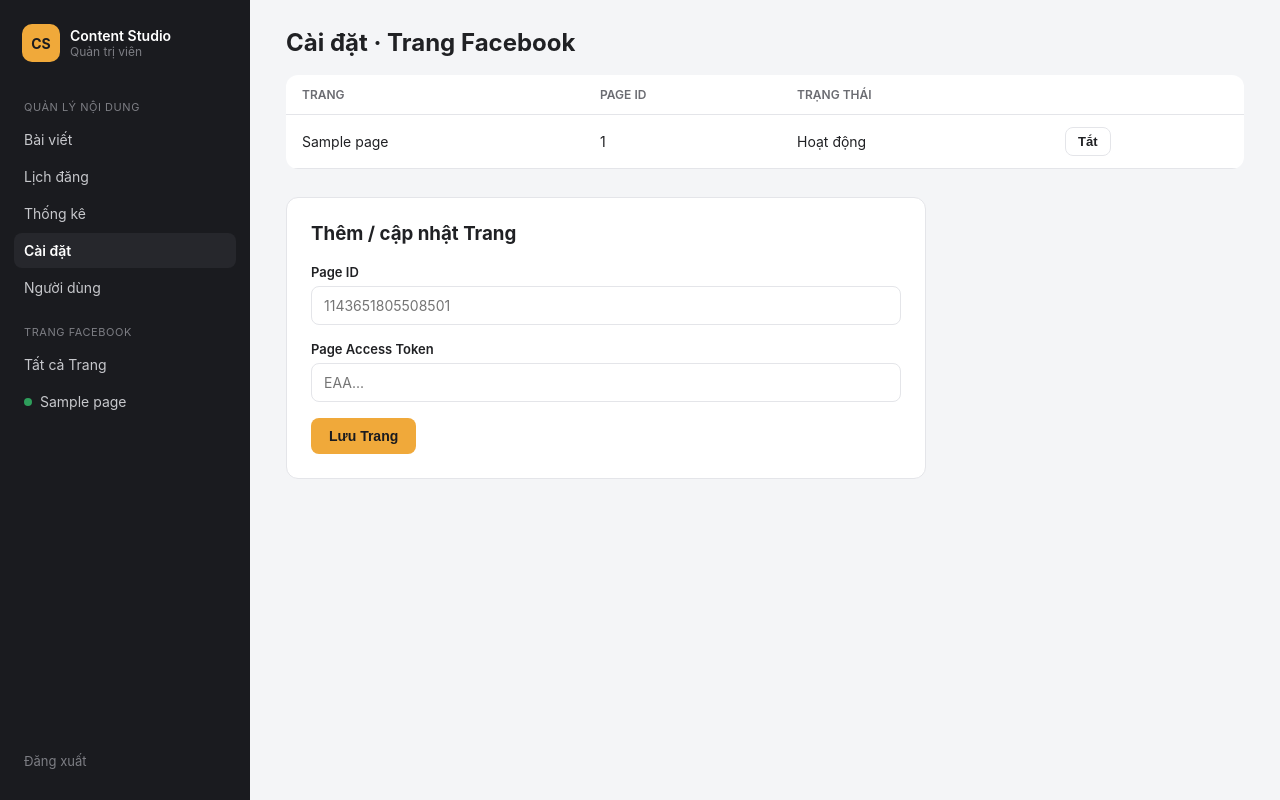
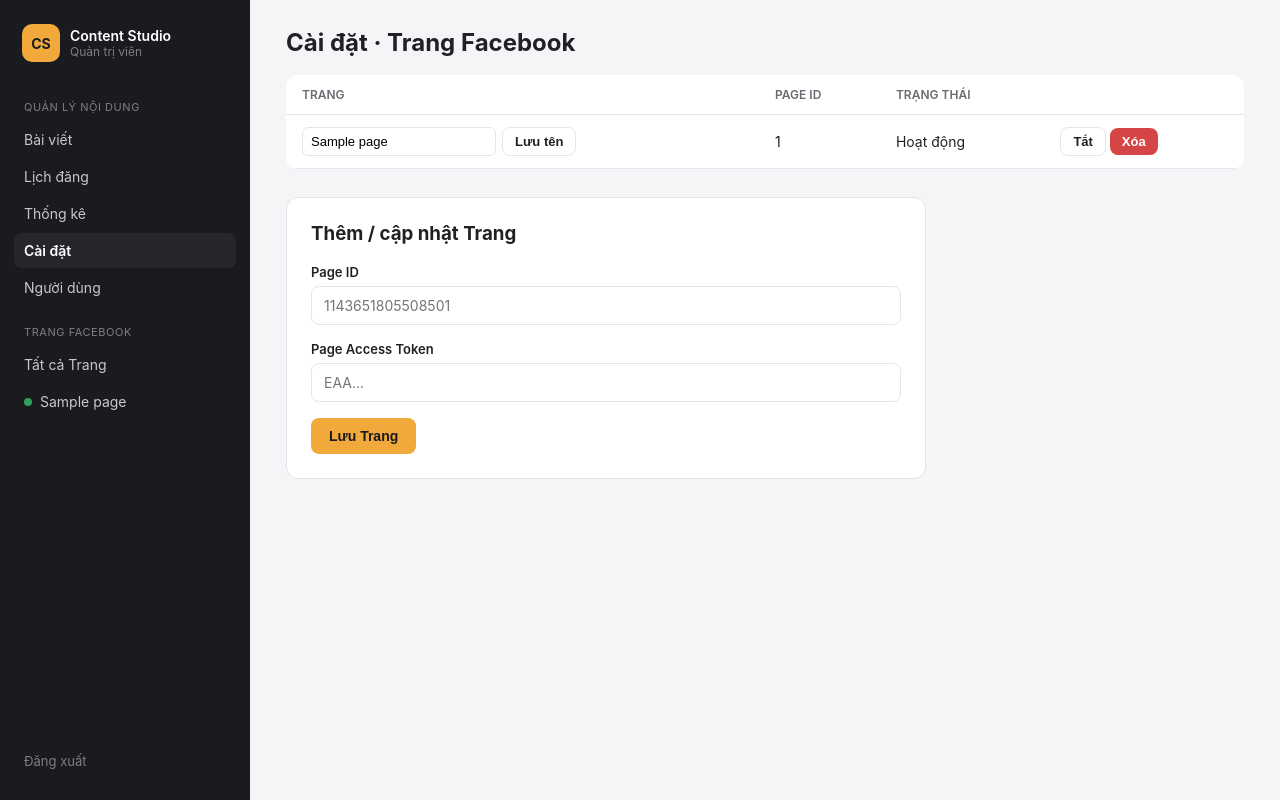
Before and after one commit to nhatsonvinfast-hub/bot-quang-cao-toyota-dongthap, a Flask app: page /settings/pages in a window 1280 px wide. Run offline with Flask 3, Linux system fonts and the light colour scheme; a user stored in the database is signed in; tables that the repository leaves empty hold one stand-in row (values such as "Sample post").

Commit message:
Add page rename and delete to Settings
Lets admins fix a mistakenly-added Page and rename Pages when a
dealership rebrands, without touching the raw database.

```diff
--- a/webapp/pages_bp.py
+++ b/webapp/pages_bp.py
@@ -2,7 +2,7 @@
 from flask_login import current_user, login_required
 
 from meta_client import MetaAPIError, MetaClient
-from models import Page, db
+from models import Page, Post, db
 
 pages_bp = Blueprint("pages", __name__)
 
@@ -58,3 +58,35 @@
     page.is_active = not page.is_active
     db.session.commit()
     return redirect(url_for("pages.manage_pages"))
+
+
+@pages_bp.route("/settings/pages/<int:page_id>/rename", methods=["POST"])
+@login_required
+def rename_page(page_id):
+    if not current_user.is_admin:
+        abort(403)
+    page = db.session.get(Page, page_id) or abort(404)
+    new_name = request.form.get("name", "").strip()
+    if not new_name:
+        flash("Tên Trang không được để trống.", "error")
+        return redirect(url_for("pages.manage_pages"))
+    page.name = new_name
+    db.session.commit()
+    flash("Đã đổi tên Trang.", "success")
+    return redirect(url_for("pages.manage_pages"))
+
+
+@pages_bp.route("/settings/pages/<int:page_id>/delete", methods=["POST"])
+@login_required
+def delete_page(page_id):
+    if not current_user.is_admin:
+        abort(403)
+    page = db.session.get(Page, page_id) or abort(404)
+    post_count = Post.query.filter_by(page_id=page_id).count()
+    if post_count:
+        flash(f"Không thể xóa: Trang này còn {post_count} bài viết liên kết.", "error")
+        return redirect(url_for("pages.manage_pages"))
+    db.session.delete(page)
+    db.session.commit()
+    flash("Đã xóa Trang.", "success")
+    return redirect(url_for("pages.manage_pages"))
--- a/webapp/templates/settings_pages.html
+++ b/webapp/templates/settings_pages.html
@@ -10,12 +10,21 @@
   <tbody>
     {% for p in pages %}
     <tr>
-      <td>{{ p.name }}</td>
+      <td>
+        <form method="post" action="{{ url_for('pages.rename_page', page_id=p.id) }}" style="display:flex; gap:6px;">
+          <input type="text" name="name" value="{{ p.name }}" style="padding:4px 8px; font-size:13px; border:1px solid var(--border); border-radius:6px; max-width:220px;">
+          <button class="btn btn-secondary btn-sm" type="submit">Lưu tên</button>
+        </form>
+      </td>
       <td>{{ p.fb_page_id }}</td>
       <td>{{ 'Hoạt động' if p.is_active else 'Tạm tắt' }}</td>
-      <td>
-        <form method="post" action="{{ url_for('pages.toggle_page', page_id=p.id) }}">
+      <td style="white-space:nowrap;">
+        <form method="post" action="{{ url_for('pages.toggle_page', page_id=p.id) }}" style="display:inline;">
           <button class="btn btn-secondary btn-sm" type="submit">{{ 'Tắt' if p.is_active else 'Bật' }}</button>
+        </form>
+        <form method="post" action="{{ url_for('pages.delete_page', page_id=p.id) }}" style="display:inline;"
+              onsubmit="return confirm('Xóa Trang {{ p.name }}? Chỉ xóa được nếu không còn bài viết liên kết.');">
+          <button class="btn btn-danger btn-sm" type="submit">Xóa</button>
         </form>
       </td>
     </tr>
```
